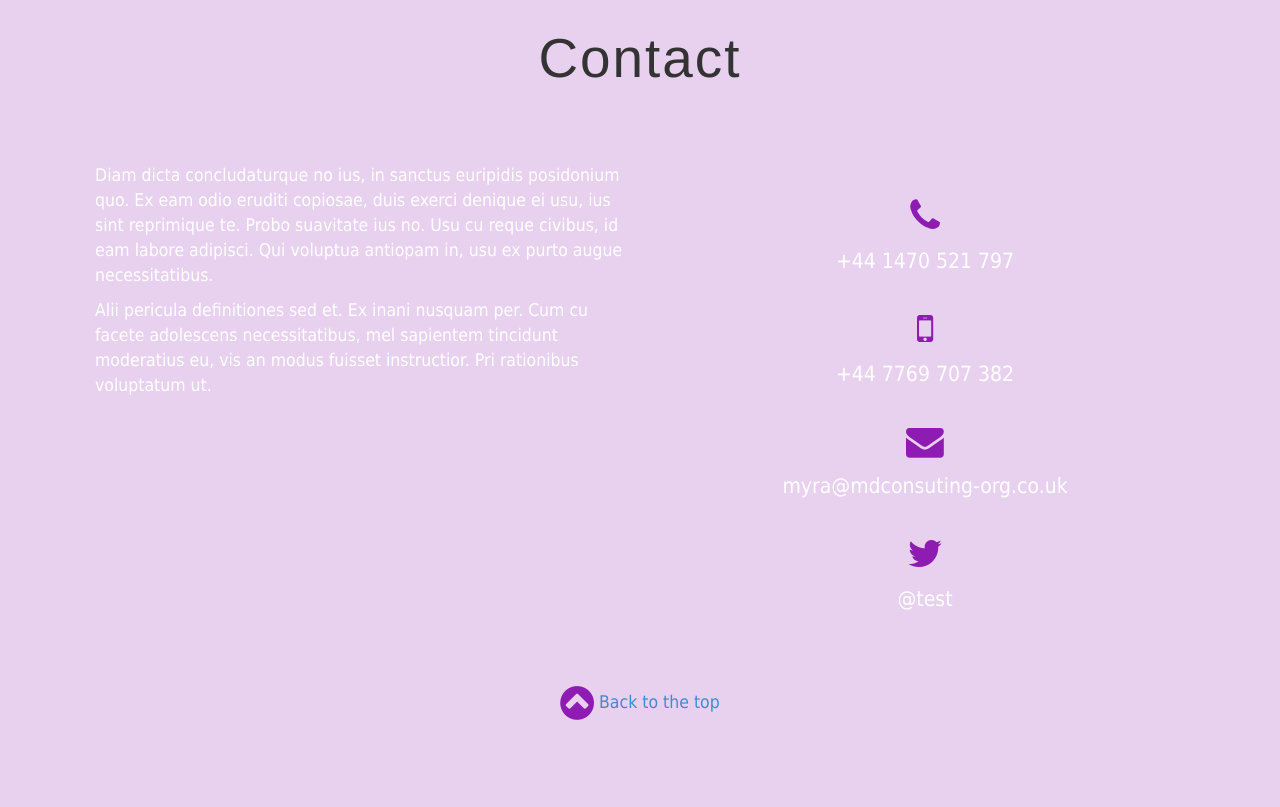
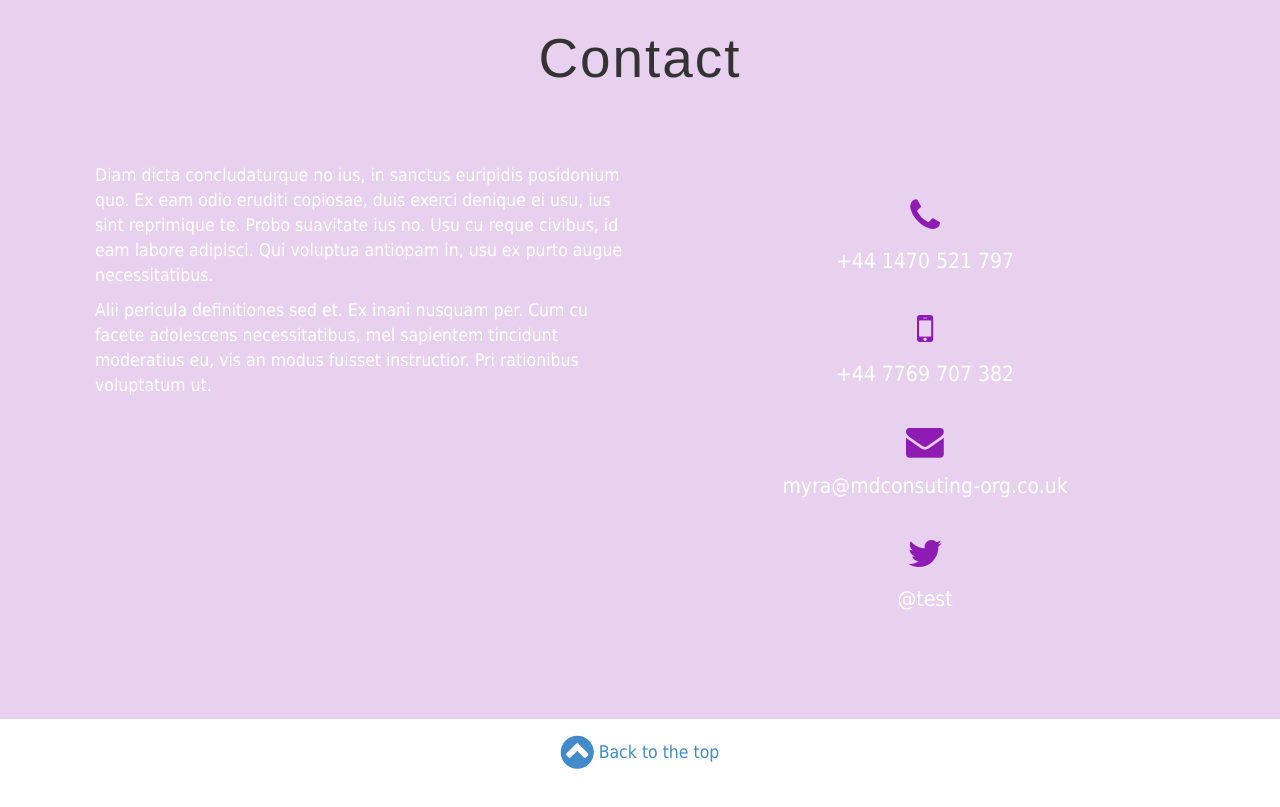
Before and after one commit to yhzgirl/MD-Consulting, a website: page app/index.html in a window 1280 px wide. Shown: the part 3154-3961 px from the top of the page. Drawn offline with nearby package versions, Linux system fonts and the light colour scheme; files whose address does not match are found by name.

Commit message:
Adds footer with back to the top link

```diff
--- a/app/index.html
+++ b/app/index.html
@@ -152,12 +152,16 @@
             </ul>
           </div>
         </div>
+
+      </div>
+        <div class="container-fluid footer">
           <div class=row>
-          <div class="col-md-12 section-header">
-            <p class=text-center><i class="fa fa-chevron-circle-up"></i><a href="#top"> Back to the top</p></a>
+            <div class="col-md-12">
+              <p class=text-center><a href="#top"><i class="fa fa-chevron-circle-up"></i> Back to the top</p></a>
             </div>
           </div>
         </div>
+
     </div>
   </div>
 
--- a/app/styles/custom.css
+++ b/app/styles/custom.css
@@ -155,3 +155,13 @@ ul.nav.navbar-nav.pull-right {
     color: #999;
     text-decoration: none;
   }
+
+.footer {
+  background-color: white;
+  margin: 15px auto;
+}
+
+.footer i {
+  font-size: 2.2em;
+  vertical-align:  middle;
+}
```
Lines whose indentation alone changed are shown as unchanged.
